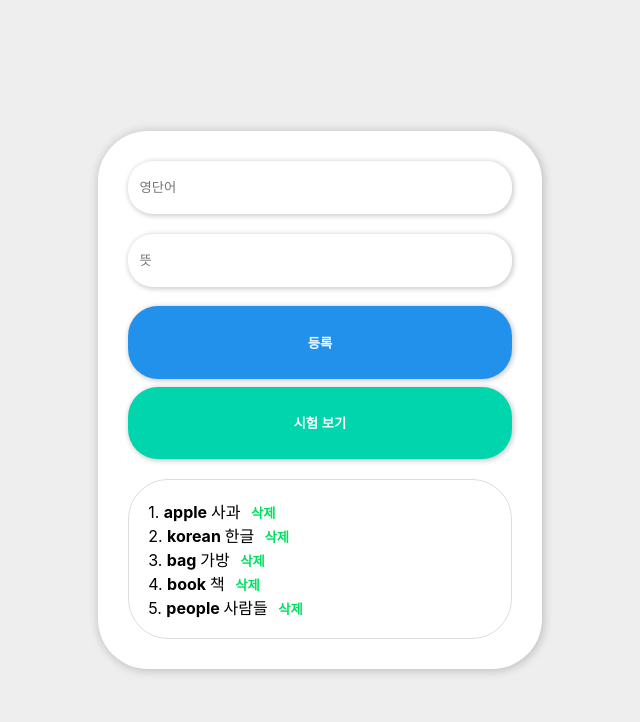
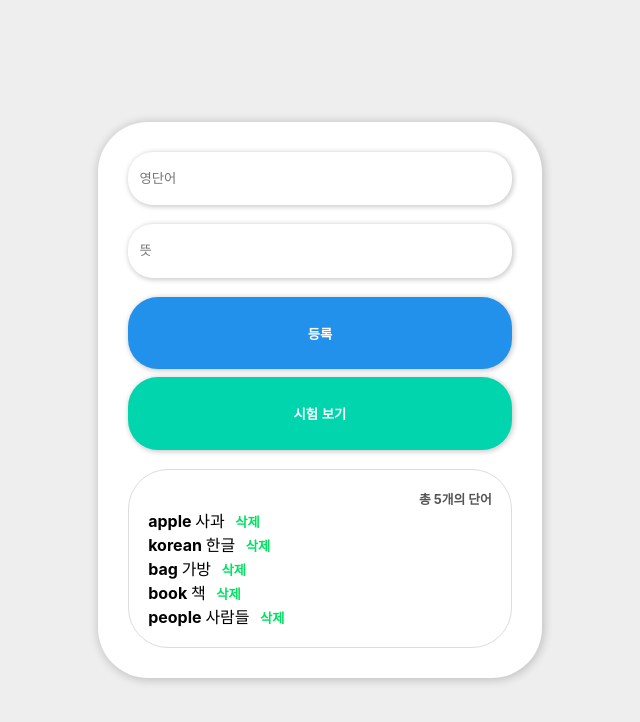
Before and after one commit to mnmms/QNA, a React (Create React App) app: page / in a window 1280 px wide. Shown: the top 722 px of the page, without its empty margins (320-960 px from the left). Built offline with nearby package versions, Linux system fonts and the light colour scheme.

Commit message:
:sparkles: delete number, add total
삭제시 id값도 삭제되어  토탈로 처리

```diff
--- a/src/App.js
+++ b/src/App.js
@@ -1,7 +1,7 @@
 import React, { useState, useRef, useEffect } from 'react';
-import { Link } from 'react-router-dom';
 import './App.css';
 import WordsList from './WordsList';
+import GotoTest from './GotoTest';
 import AddWords from './AddWords';
 
 function App() {
@@ -95,7 +95,7 @@ function App() {
     <div className="app">
       <div className="container">
         <AddWords english={english} korean={korean} onChange={onChange} onSave={onSave}/>
-        <Link to="/test"><button className="main-button test-button">시험 보기</button></Link>
+        <GotoTest />
         <WordsList wordsList={wordsList} onRemove={onRemove}/>
       </div>
     </div>
--- /dev/null
+++ b/src/GotoTest.js
@@ -0,0 +1,10 @@
+import React from 'react';
+import { Link } from 'react-router-dom';
+
+const GotoTest = () => {
+    return (
+        <Link to="/test"><button className="main-button test-button">시험 보기</button></Link>
+    )
+}
+
+export default GotoTest;
--- a/src/Words.js
+++ b/src/Words.js
@@ -6,7 +6,6 @@ const Words = ({ item, onRemove }) => {
 
     return (
         <div className="words">
-            <span>{id}. </span>
             <span><b>{english} </b></span>
             <span>{korean} </span>
             <button
--- a/src/WordsList.js
+++ b/src/WordsList.js
@@ -6,7 +6,7 @@ import Words from './Words';
 const WordsList = ({ wordsList, onRemove}) => {
     return (
         <div className="wordsList">
-            {/* <div style={{ fontWeight: 'bold', fontSize: '1.3em' }}>영단어</div> */}
+            <div style={{ fontWeight: 'bold', fontSize: '0.8em', textAlign: 'right', color: '#555' }}>총 {wordsList.length}개의 단어</div>
             {wordsList.map(item => {
                 return (
                     <Words key={item.id} item={item} onRemove={onRemove}/>
```
